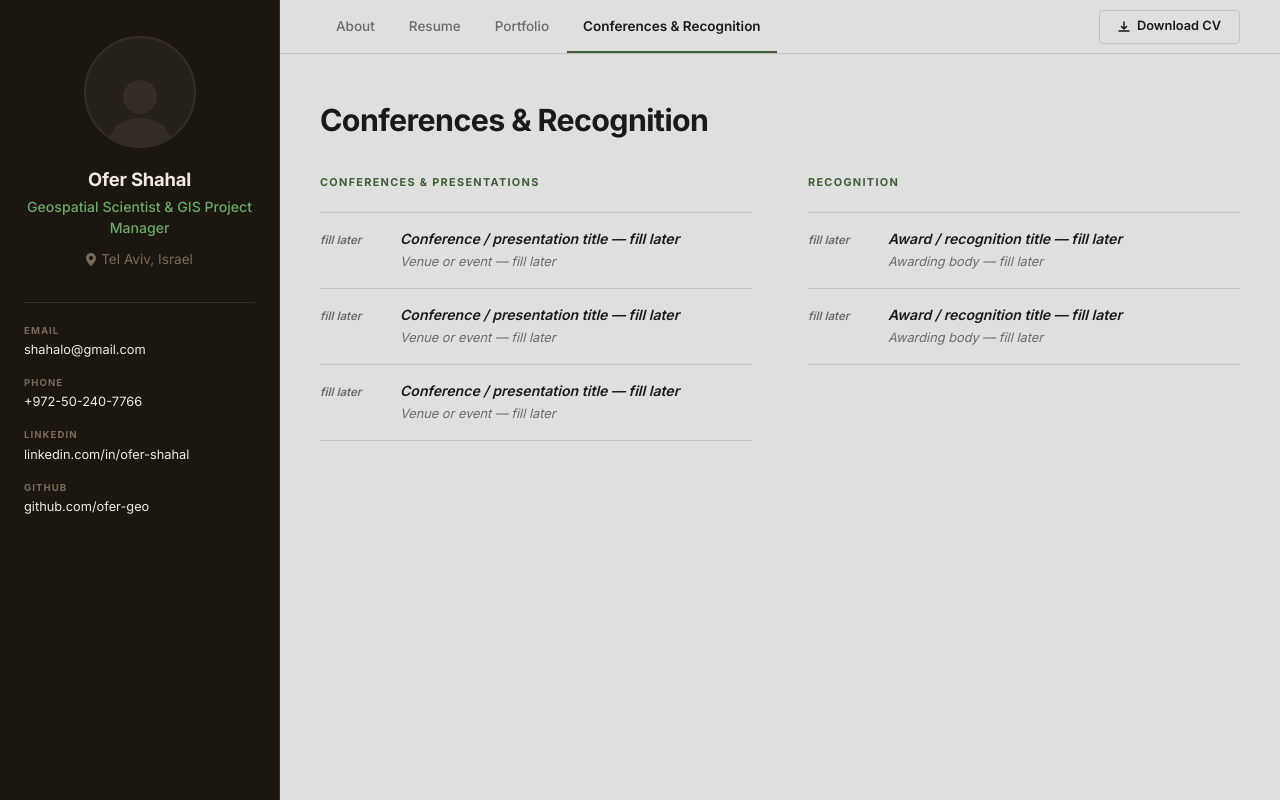
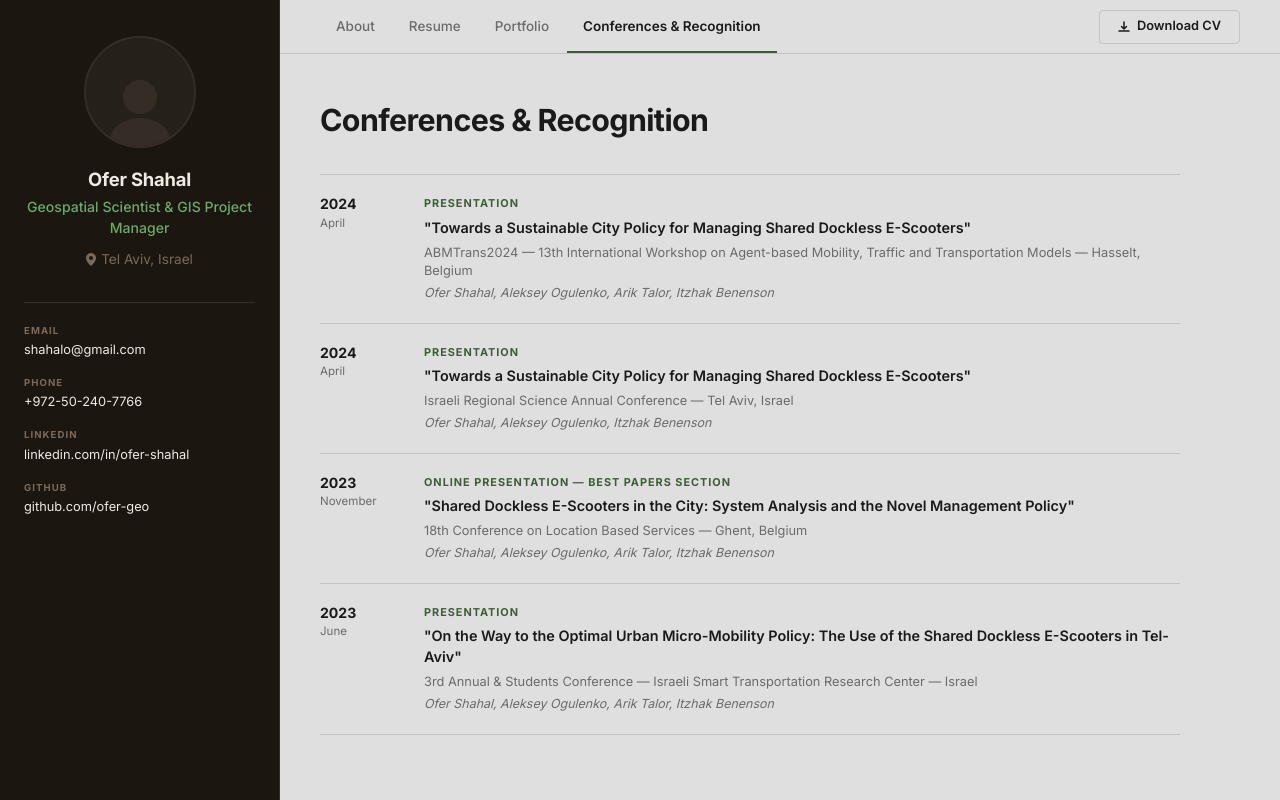
Before and after one commit to ofer-geo/personal_portfolio, an Astro site: page / in a window 1280 px wide. Both pictures are taken after a click on the button "Conferences & Recognition". Built offline with nearby package versions, Linux system fonts and the light colour scheme; Astro itself is replaced by a stand-in of ours.

Commit message:
Resume: update MA details; Conferences: fill in all 4 presentations
- MA: thesis track, correct title, grade 94 Magna Cum Laude
- Conferences tab: 4 entries from CV with title, event, location, type, authors

```diff
--- a/src/components/TabConferences.astro
+++ b/src/components/TabConferences.astro
@@ -1,117 +1,130 @@
 ---
+const conferences = [
+  {
+    year: '2024',
+    month: 'April',
+    title: 'Towards a Sustainable City Policy for Managing Shared Dockless E-Scooters',
+    event: 'ABMTrans2024 — 13th International Workshop on Agent-based Mobility, Traffic and Transportation Models',
+    location: 'Hasselt, Belgium',
+    type: 'Presentation',
+    authors: 'Ofer Shahal, Aleksey Ogulenko, Arik Talor, Itzhak Benenson',
+  },
+  {
+    year: '2024',
+    month: 'April',
+    title: 'Towards a Sustainable City Policy for Managing Shared Dockless E-Scooters',
+    event: 'Israeli Regional Science Annual Conference',
+    location: 'Tel Aviv, Israel',
+    type: 'Presentation',
+    authors: 'Ofer Shahal, Aleksey Ogulenko, Itzhak Benenson',
+  },
+  {
+    year: '2023',
+    month: 'November',
+    title: 'Shared Dockless E-Scooters in the City: System Analysis and the Novel Management Policy',
+    event: '18th Conference on Location Based Services',
+    location: 'Ghent, Belgium',
+    type: 'Online Presentation — Best Papers Section',
+    authors: 'Ofer Shahal, Aleksey Ogulenko, Arik Talor, Itzhak Benenson',
+  },
+  {
+    year: '2023',
+    month: 'June',
+    title: 'On the Way to the Optimal Urban Micro-Mobility Policy: The Use of the Shared Dockless E-Scooters in Tel-Aviv',
+    event: '3rd Annual & Students Conference — Israeli Smart Transportation Research Center',
+    location: 'Israel',
+    type: 'Presentation',
+    authors: 'Ofer Shahal, Aleksey Ogulenko, Arik Talor, Itzhak Benenson',
+  },
+];
 ---
 <div class="panel-inner">
   <h2 class="panel-title">Conferences &amp; Recognition</h2>
 
-  <div class="conf-columns">
-
-    <!-- Conferences -->
-    <div>
-      <h3 class="conf-group-label">Conferences &amp; Presentations</h3>
-      <div class="conf-list">
-
-        <div class="conf-item">
-          <span class="conf-year fill-later">fill later</span>
-          <div class="conf-body">
-            <h4 class="conf-title fill-later">Conference / presentation title — fill later</h4>
-            <p class="conf-sub fill-later">Venue or event — fill later</p>
-          </div>
+  <div class="conf-list">
+    {conferences.map(c => (
+      <div class="conf-item">
+        <div class="conf-date">
+          <span class="conf-year">{c.year}</span>
+          <span class="conf-month">{c.month}</span>
         </div>
-
-        <div class="conf-item">
-          <span class="conf-year fill-later">fill later</span>
-          <div class="conf-body">
-            <h4 class="conf-title fill-later">Conference / presentation title — fill later</h4>
-            <p class="conf-sub fill-later">Venue or event — fill later</p>
-          </div>
+        <div class="conf-body">
+          <p class="conf-type">{c.type}</p>
+          <h4 class="conf-title">"{c.title}"</h4>
+          <p class="conf-event">{c.event} — {c.location}</p>
+          <p class="conf-authors">{c.authors}</p>
         </div>
-
-        <div class="conf-item">
-          <span class="conf-year fill-later">fill later</span>
-          <div class="conf-body">
-            <h4 class="conf-title fill-later">Conference / presentation title — fill later</h4>
-            <p class="conf-sub fill-later">Venue or event — fill later</p>
-          </div>
-        </div>
-
       </div>
-    </div>
-
-    <!-- Recognition -->
-    <div>
-      <h3 class="conf-group-label">Recognition</h3>
-      <div class="conf-list">
-
-        <div class="conf-item">
-          <span class="conf-year fill-later">fill later</span>
-          <div class="conf-body">
-            <h4 class="conf-title fill-later">Award / recognition title — fill later</h4>
-            <p class="conf-sub fill-later">Awarding body — fill later</p>
-          </div>
-        </div>
-
-        <div class="conf-item">
-          <span class="conf-year fill-later">fill later</span>
-          <div class="conf-body">
-            <h4 class="conf-title fill-later">Award / recognition title — fill later</h4>
-            <p class="conf-sub fill-later">Awarding body — fill later</p>
-          </div>
-        </div>
-
-      </div>
-    </div>
-
+    ))}
   </div>
 </div>
 
 <style>
-.conf-columns {
-  display: grid;
-  grid-template-columns: 1fr 1fr;
-  gap: 56px;
-  align-items: start;
+.conf-list {
+  display: flex;
+  flex-direction: column;
+  max-width: 860px;
 }
-
-.conf-group-label {
-  font-size: 0.68rem;
-  font-weight: 700;
-  letter-spacing: 0.12em;
-  text-transform: uppercase;
-  color: var(--ct-accent);
-  margin-bottom: 20px;
-}
-
-.conf-list { display: flex; flex-direction: column; }
 
 .conf-item {
   display: grid;
-  grid-template-columns: 64px 1fr;
-  gap: 16px;
-  padding: 16px 0;
+  grid-template-columns: 80px 1fr;
+  gap: 24px;
+  padding: 20px 0;
   border-bottom: 1px solid var(--ct-border);
 }
 .conf-item:first-child { border-top: 1px solid var(--ct-border); }
 
+.conf-date {
+  display: flex;
+  flex-direction: column;
+  align-items: flex-start;
+  padding-top: 2px;
+}
 .conf-year {
+  font-size: 0.88rem;
+  font-weight: 700;
+  color: var(--ct-text);
+  line-height: 1;
+}
+.conf-month {
   font-size: 0.72rem;
-  font-weight: 600;
   color: var(--ct-muted);
-  padding-top: 2px;
+  margin-top: 2px;
+}
+
+.conf-type {
+  font-size: 0.68rem;
+  font-weight: 700;
+  letter-spacing: 0.09em;
+  text-transform: uppercase;
+  color: var(--ct-accent);
+  margin-bottom: 5px;
 }
 
 .conf-title {
-  font-size: 0.88rem;
+  font-size: 0.9rem;
   font-weight: 600;
   color: var(--ct-text);
+  line-height: 1.45;
+  margin-bottom: 5px;
+}
+
+.conf-event {
+  font-size: 0.8rem;
+  color: var(--ct-muted);
+  margin-bottom: 3px;
   line-height: 1.4;
-  margin-bottom: 3px;
 }
-.conf-sub { font-size: 0.8rem; color: var(--ct-muted); }
 
-@media (max-width: 720px) {
-  .conf-columns { grid-template-columns: 1fr; gap: 40px; }
+.conf-authors {
+  font-size: 0.78rem;
+  color: var(--ct-muted);
+  font-style: italic;
 }
+
 @media (max-width: 480px) {
-  .conf-item { grid-template-columns: 1fr; gap: 4px; }
+  .conf-item { grid-template-columns: 1fr; gap: 6px; }
+  .conf-date { flex-direction: row; gap: 8px; align-items: baseline; }
 }
 </style>
--- a/src/components/TabResume.astro
+++ b/src/components/TabResume.astro
@@ -77,9 +77,12 @@ const education = [
   },
   {
     period: '2022 – 2024',
-    degree: "Master's Degree in Geography",
+    degree: "Master's Degree in Geography (Thesis Track)",
     institution: 'Tel Aviv University — Geosimulation Lab',
-    details: ['Final grade: 93 — Magna Cum Laude'],
+    details: [
+      'Thesis: "The Impact of Cycling Infrastructure on Shared Dockless E-Scooter Riders\' Usage Patterns and Travel Behavior"',
+      'Final grade: 94 — Magna Cum Laude',
+    ],
   },
   {
     period: '2018 – 2022',
```
